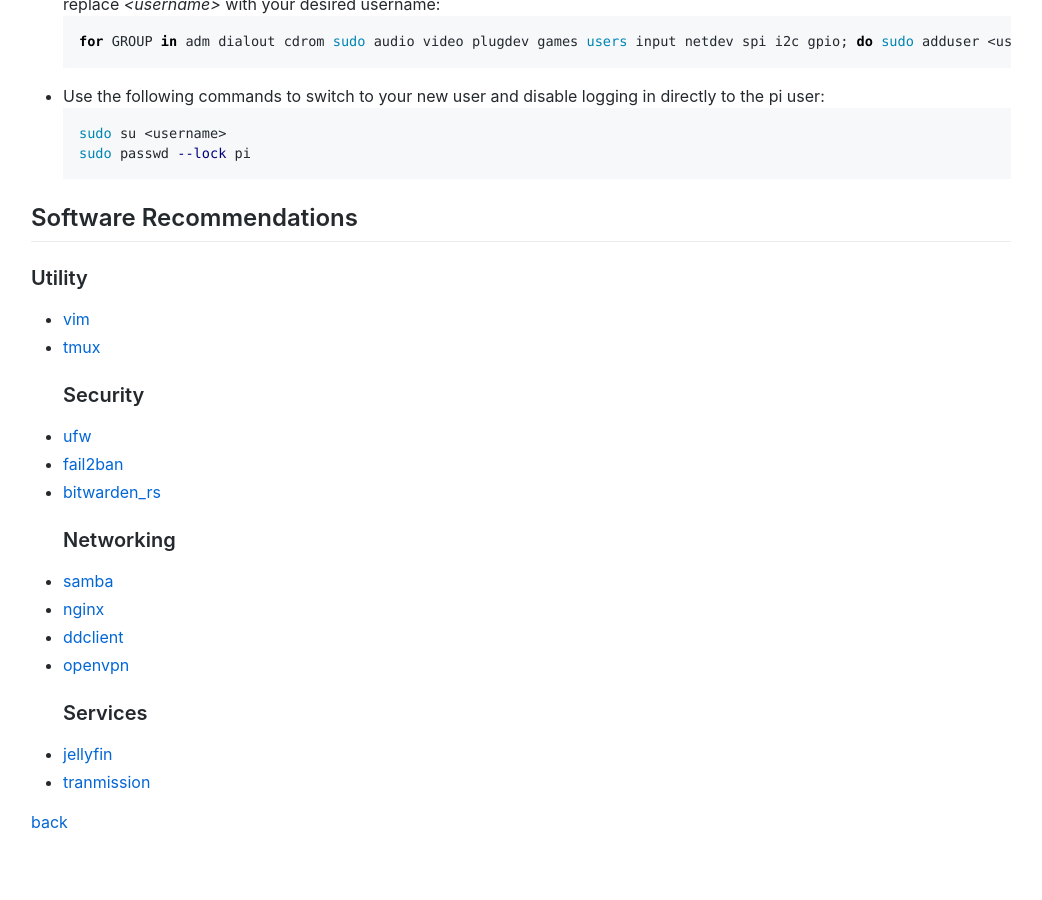
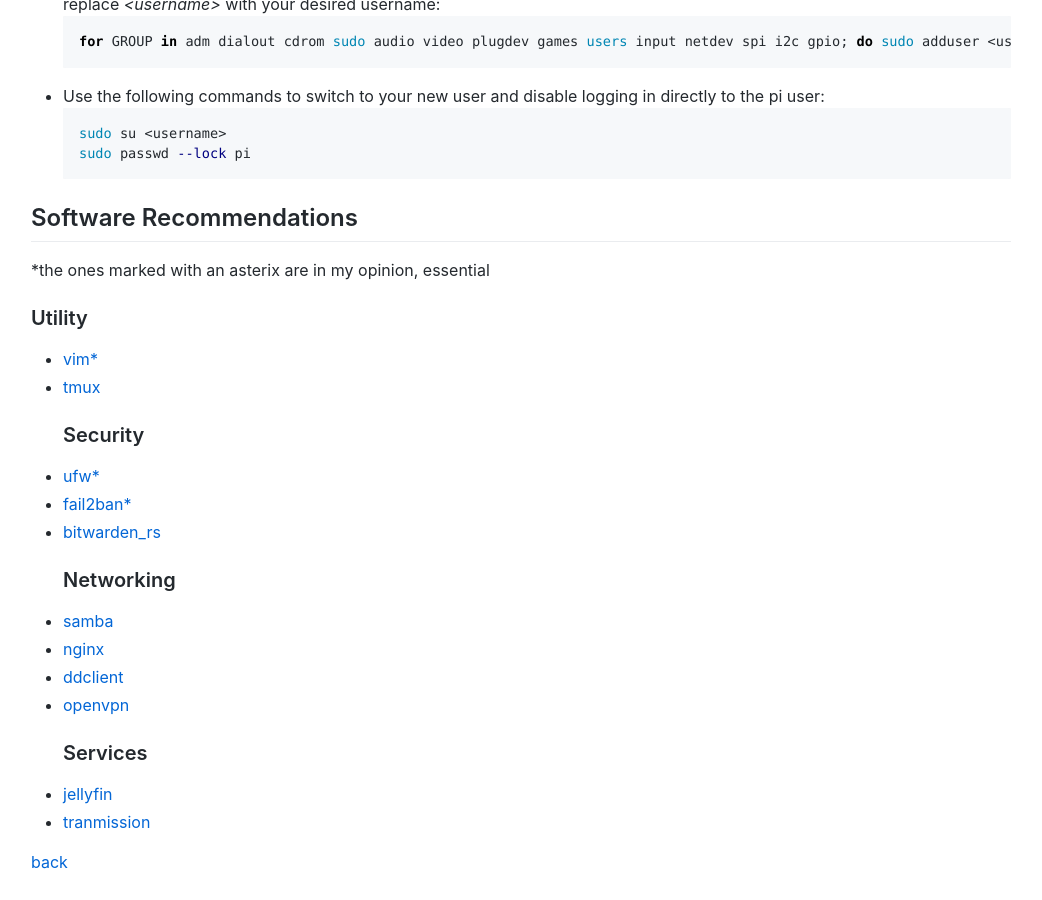
Before and after one commit to rajankpaul/docs, a Jekyll site: the page built from tutorials/raspberry_pi/index.md, in a window 1280 px wide and 900 px high, scrolled down 1275 px. Shown: the whole window, without its empty margins (119-1161 px from the left). Built offline with Jekyll 4.4.1, drawn with Linux system fonts in a browser that asks for light colours; comment, search, counter and statistics services are not loaded; before the commit the page ends 2141 px from its top, so only the background shows below that.

Commit message:
Update index.md

````diff
--- a/tutorials/raspberry_pi/index.md
+++ b/tutorials/raspberry_pi/index.md
@@ -60,12 +60,13 @@ sudo passwd --lock pi
 ```
 
 ## Software Recommendations
+*the ones marked with an asterix are in my opinion, essential
 ### Utility
-*   [vim](.)
+*   [vim*](.)
 *   [tmux](.)
 ### Security
-*   [ufw](.)
-*   [fail2ban](.)
+*   [ufw*](.)
+*   [fail2ban*](.)
 *   [bitwarden_rs](.)
 ### Networking
 *   [samba](.)
````
